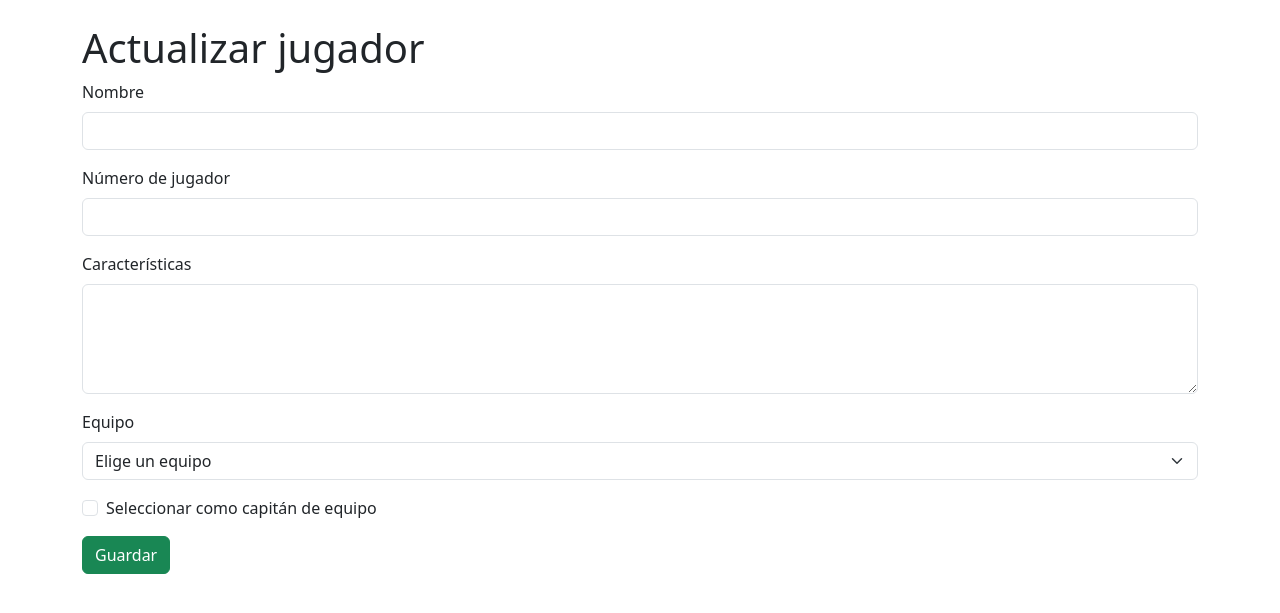
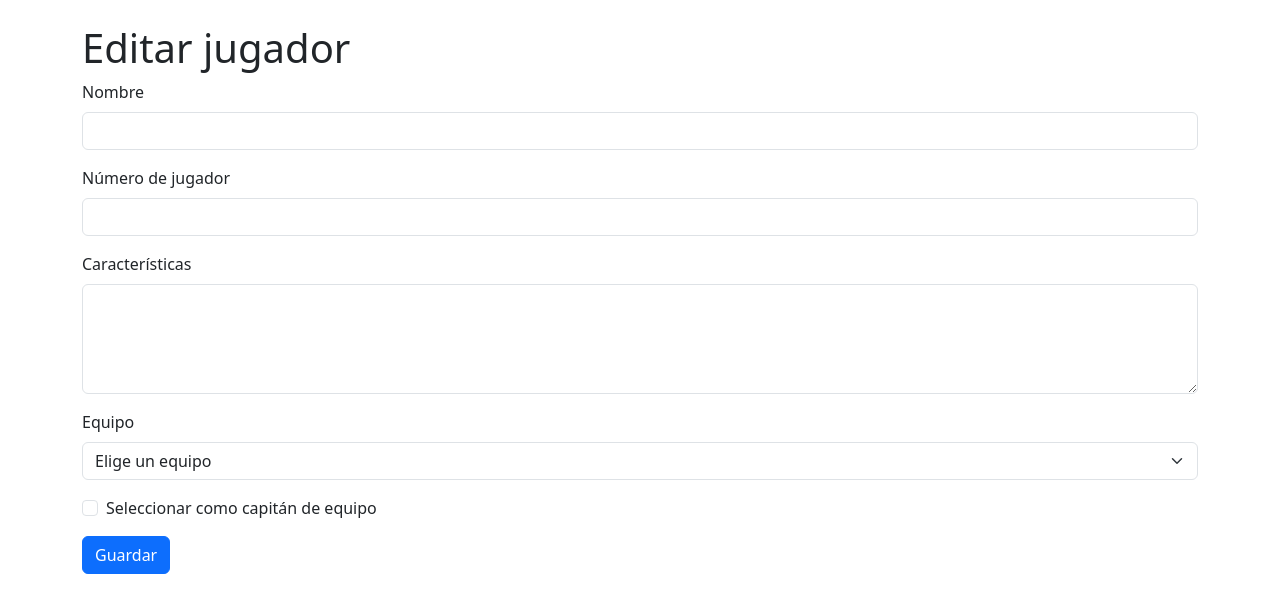
Before and after one commit to inesposes/prueba-tecnica-laberit, a PHP site: page /views/Player/update.php in a window 1280 px wide. Shown: the top 613 px of the page. Run offline with PHP 8.4, Linux system fonts and the light colour scheme; the template is opened without the code that fills it, so the values that code supplies are empty.

Commit message:
Modified some styles

```diff
--- a/app/views/Player/create.php
+++ b/app/views/Player/create.php
@@ -44,7 +44,7 @@
         </label>
     </div>
 
-    <button class="btn btn-success">Guardar</button>
+    <button class="btn btn-primary">Guardar</button>
 </form>
 
 <?php if (!empty($errors)): ?>
--- a/app/views/Player/update.php
+++ b/app/views/Player/update.php
@@ -1,16 +1,16 @@
 <!DOCTYPE html>
 <html>
 <head>
-    <title>Actualizar jugador</title>
+    <title>Editar jugador</title>
     <link href="https://cdn.jsdelivr.net/npm/bootstrap@5.3.0/dist/css/bootstrap.min.css" rel="stylesheet">
 </head>
 <body class="container mt-4">
 
-<h1>Actualizar jugador</h1>
+<h1>Editar jugador</h1>
 <form method="POST">
     <div class="mb-3">
         <label class="form-label">Nombre</label>
-        <input type="text" name="player_name" class="form-control" required minlength="5" maxlength="50" value="<?= htmlspecialchars($playerInfo['player_name'] ?? '') ?>">
+        <input type="text" name="player_name" class="form-control" required minlength="3" maxlength="50" value="<?= htmlspecialchars($playerInfo['player_name'] ?? '') ?>">
     </div>
     <div class="mb-3">
         <label class="form-label">Número de jugador</label>
@@ -44,7 +44,7 @@
             Seleccionar como capitán de equipo
         </label>
     </div>
-    <button class="btn btn-success">Guardar</button>
+    <button class="btn btn-primary">Guardar</button>
 </form>
 
 <?php if (!empty($errors)): ?>
```
